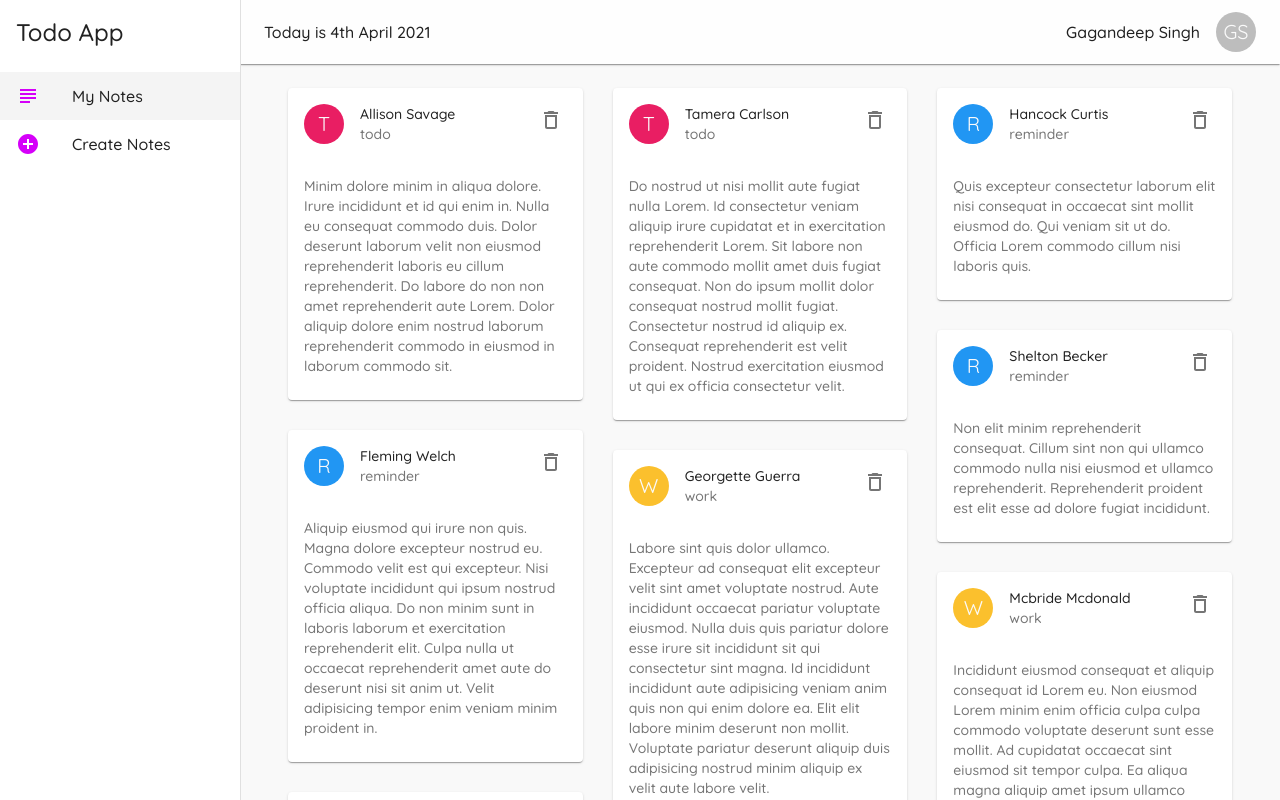
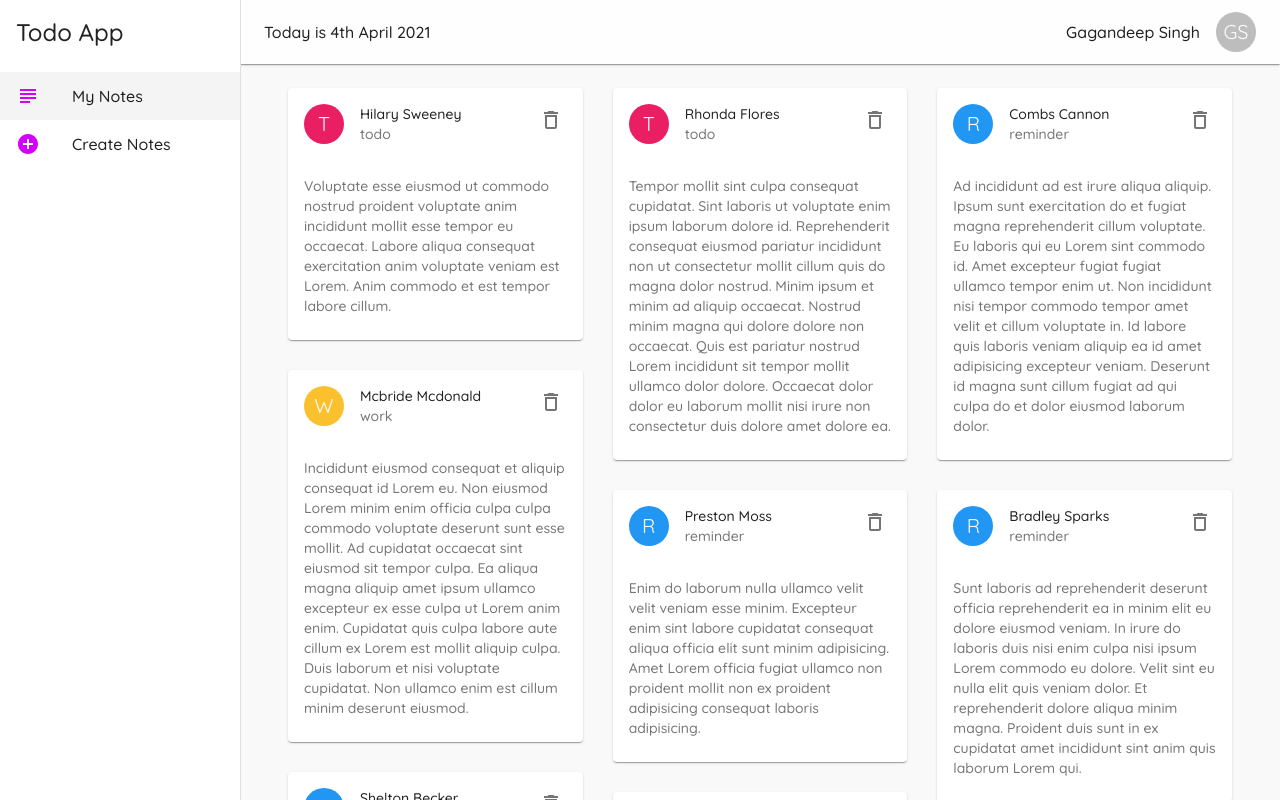
Before and after one commit to Gagandeep39/react-material-notes, a React (Create React App) app: page / in a window 1280 px wide. Shown: the top 800 px of the page. Built offline with nearby package versions, Linux system fonts and the light colour scheme; data requests are answered from the project's data file.

Commit message:
Switched to inmemory implementation of Notes

```diff
--- a/src/App.js
+++ b/src/App.js
@@ -5,6 +5,8 @@ import Create from './pages/Create';
 import { createMuiTheme, ThemeProvider } from '@material-ui/core';
 import { purple } from '@material-ui/core/colors';
 import Layout from './components/Layout';
+import { useEffect, useState } from 'react';
+import myNotes from './assets/db.json';
 
 // Refer https://material-ui.com/customization/default-theme/
 // for prperties that can be overriden
@@ -27,12 +29,32 @@ const theme = createMuiTheme({
   },
 });
 
-let inMemoryNotes = [];
+function App() {
+  const [inMemoryNotes, setInMemoryNotes] = useState([]);
 
-function App() {
   const handleCreate = (title, details, category) => {
-    inMemoryNotes.push({ title, details, category, id: inMemoryNotes.length });
+    const newState = [
+      ...inMemoryNotes,
+      {
+        title,
+        details,
+        category,
+        id:
+          inMemoryNotes[inMemoryNotes.length - 1].id +
+          Math.floor(Math.random() * 999),
+      },
+    ];
+    setInMemoryNotes(newState);
   };
+
+  const deleteFromMemory = (id) => {
+    const temp = inMemoryNotes.filter((note) => note.id !== id);
+    setInMemoryNotes(temp);
+  };
+
+  useEffect(() => {
+    setInMemoryNotes(myNotes.notes);
+  }, []);
 
   return (
     <ThemeProvider theme={theme}>
@@ -40,7 +62,10 @@ function App() {
         <Layout>
           <Switch>
             <Route exact path="/">
-              <Notes inMemoryNotes={inMemoryNotes} />
+              <Notes
+                inMemoryNotes={inMemoryNotes}
+                deleteFromMemory={deleteFromMemory}
+              />
             </Route>
             <Route path="/create">
               <Create handleCreate={handleCreate} />
--- a/src/pages/Create.js
+++ b/src/pages/Create.js
@@ -55,13 +55,8 @@ const Create = ({ handleCreate }) => {
 
     // Display with ata is valid
     if (title && details) {
-      // handleCreate(title, details, category);
-      // history.push('/')
-      fetch('http://localhost:3001/notes', {
-        method: 'POST',
-        headers: { 'Content-type': 'application/json' },
-        body: JSON.stringify({ title, details, category }),
-      }).then(() => history.push('/'));
+      handleCreate(title, details, category);
+      history.push('/')
     }
   };
 
--- a/src/pages/Notes.js
+++ b/src/pages/Notes.js
@@ -3,7 +3,7 @@ import React, { useEffect, useState } from 'react';
 import Masonry from 'react-masonry-css';
 import NoteCard from '../components/NoteCard';
 
-const Notes = ({ inMemoryNotes }) => {
+const Notes = ({ inMemoryNotes, deleteFromMemory }) => {
   const [notes, setNotes] = useState([]);
   const breakpoints = {
     default: 3,
@@ -11,18 +11,11 @@ const Notes = ({ inMemoryNotes }) => {
     700: 1,
   };
   useEffect(() => {
-    fetch('http://localhost:3001/notes')
-      .then((res) => res.json())
-      .then((data) => setNotes(data));
-  }, []);
+    setNotes(inMemoryNotes.reverse());
+  }, [inMemoryNotes]);
 
-  const handleDelete = async (id) => {
-    await fetch('http://localhost:3001/notes' + id, {
-      method: 'DELETE',
-    });
-
-    const newNotes = notes.filter((note) => note.id !== id);
-    setNotes(newNotes);
+  const handleDelete = (id) => {
+    deleteFromMemory(id);
   };
 
   return (
```
